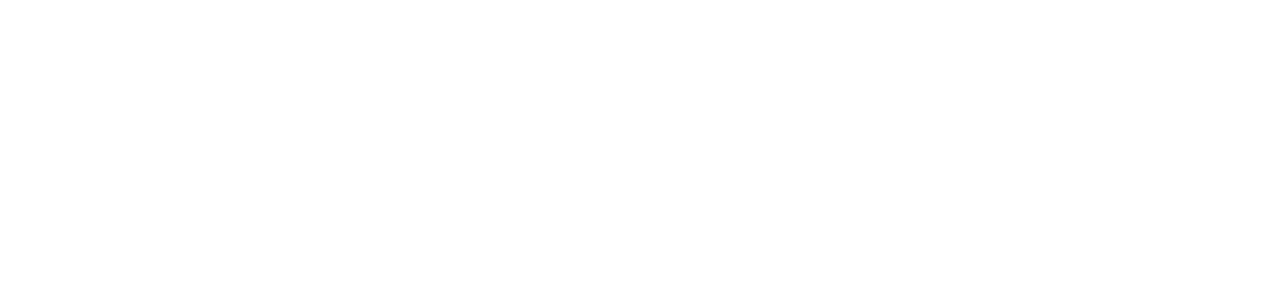
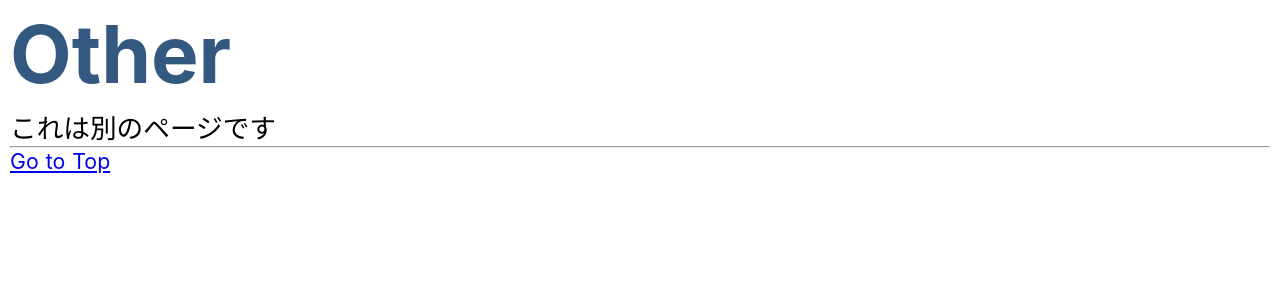
Before and after one commit to nargok/nuxt_sample_app, a Nuxt app: page /other in a window 1280 px wide. Before the commit this address had no page. Shown: the top 300 px of the page. Built offline with nearby package versions, Linux system fonts and the light colour scheme.

Commit message:
created other page and link

```diff
--- a/pages/index.vue
+++ b/pages/index.vue
@@ -4,6 +4,8 @@
     <p>{{message}}</p>
     <hr>
     <pre>{{now}}</pre>
+    <hr>
+    <router-link to="/other">Go to Other</router-link>
   </section>
 </template>
 
--- /dev/null
+++ b/pages/other.vue
@@ -0,0 +1,39 @@
+<template>
+    <section class="container">
+      <h1>{{title}}</h1>
+      <p>{{message}}</p>
+      <hr>
+      <router-link to="/">Go to Top</router-link>
+    </section>
+</template>
+
+<script>
+  export default {
+    data: function () {
+      return {
+        title: 'Other',
+        message: 'これは別のページです'
+      };
+    },
+  }
+</script>
+
+<style>
+.container {
+  padding: 5px 10px;
+}
+
+h1 {
+  font-size: 60pt;
+  color: #345980;
+}
+
+p {
+  padding-top: 5px;
+  font-size: 20pt;
+}
+
+a {
+  font-size: 16pt;
+}
+</style>
```
